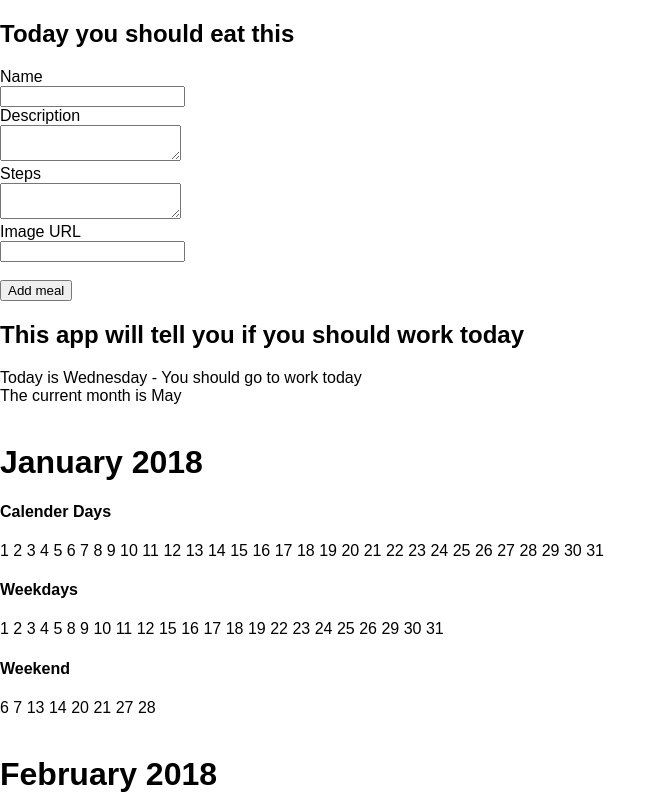
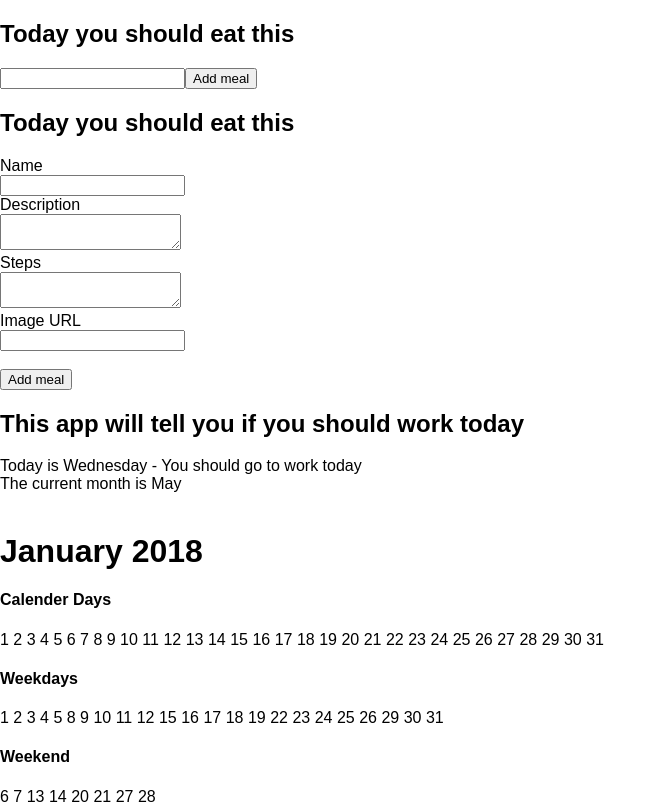
Before and after one commit to GroceriStar/react-Louise-tutorial, a React (Create React App) app: page / in a window 1280 px wide. Shown: the top 804 px of the page, without its empty margins (0-667 px from the left). Built offline with nearby package versions, Linux system fonts and the light colour scheme.

Commit message:
#6 move onChange handler into a methods

```diff
--- a/src/App.js
+++ b/src/App.js
@@ -4,12 +4,14 @@ import MonthChecker from './components/Calendar/MonthChecker';
 import Header from './components/Header/Header';
 import CalenderV2 from './components/Calendar/Calendar-v2';
 import MealPlanV2 from './components/MealPlan/MealPlan-v2';
+import MealPlan from './components/MealPlan/MealPlan';
 
 
 class App extends Component {
 
   render() {
     return [
+      <MealPlan/>,
       <MealPlanV2/>,
       <Header />,
       <DayChecker />,
--- a/src/components/MealPlan/MealPlan.js
+++ b/src/components/MealPlan/MealPlan.js
@@ -8,12 +8,17 @@ class MealPlan extends Component {
 renderMeals() {
     return _.map(this.state.meals, meal => <li>{meal}</li>);
   }
-render() {
+
+  render() {
+    const onChange = (event) => {
+      this.setState({meal: event.target.value})
+    }
+
     return(
       <div>
         <h2>Today you should eat this</h2>
         <input
-          onChange={e => this.setState({meal: e.target.value})}
+          onChange={onChange}
           value={this.state.meal}
           type="text"
         />
```
